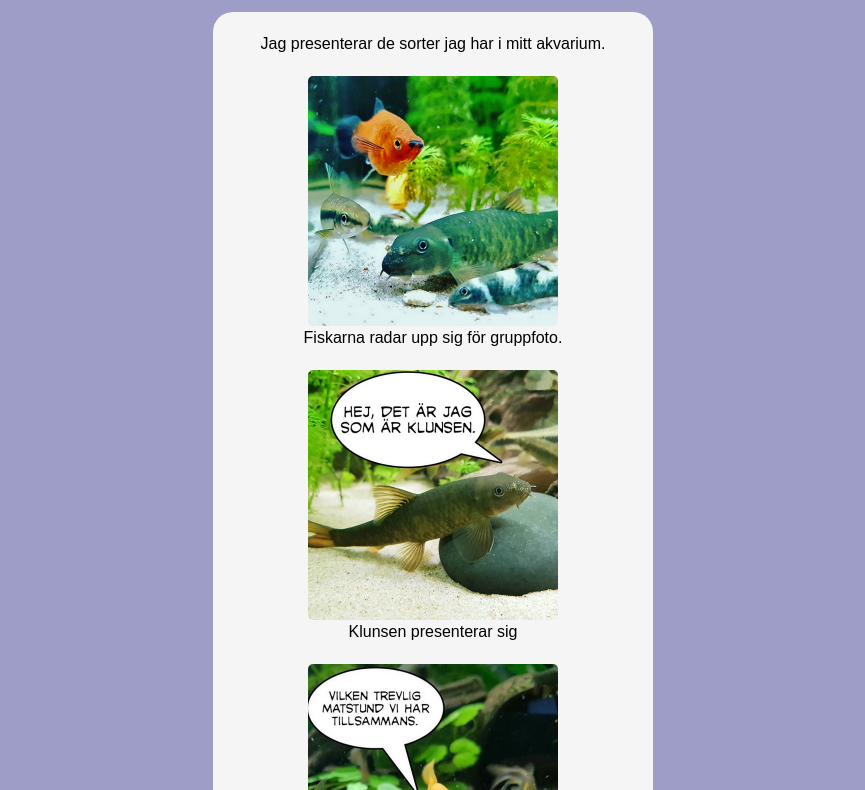
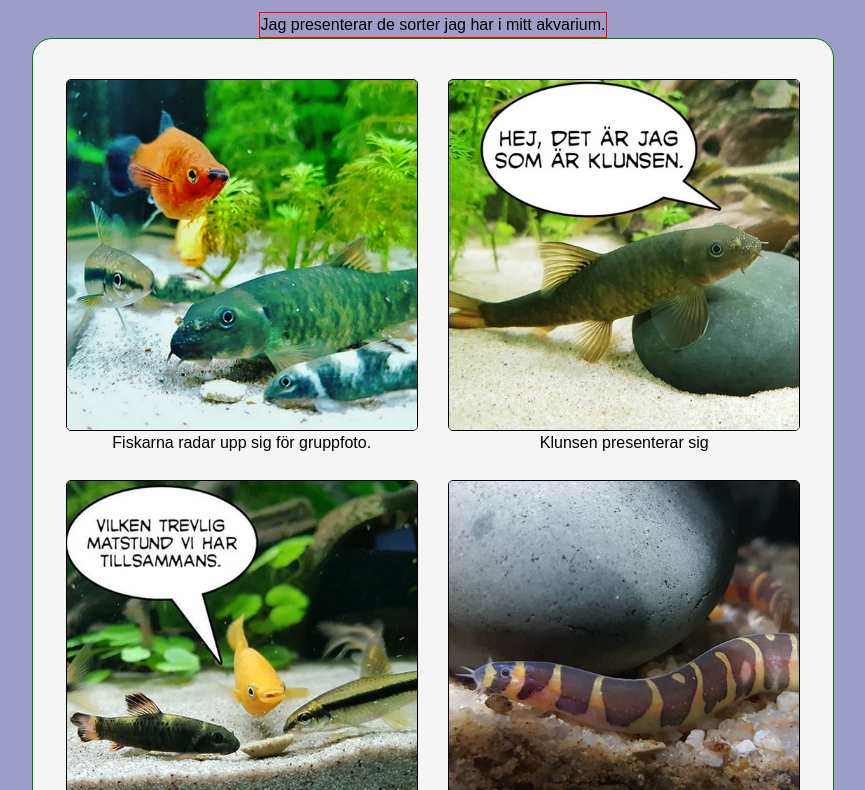
Before and after one commit to Carinalak/Medieinstitutet-MinHobby, a website built with Vite: page vite-project/index.html in a window 1280 px wide. Shown: the part 87-877 px from the top of the page, without its empty margins (207-1072 px from the left). Built offline with nearby package versions, Linux system fonts and the light colour scheme.

Commit message:
:lipstick: Did the page responsive

```diff
--- a/vite-project/main.js
+++ b/vite-project/main.js
@@ -3,9 +3,10 @@ import './style.css'
 
 document.querySelector('#header').innerHTML = `
   <h1>Akvariesidan</h1>
+  <div class="text-box">Jag presenterar de sorter jag har i mitt akvarium.</div>
 `
 document.querySelector('#mainContainer').innerHTML = `
-  <div class="text-box">Jag presenterar de sorter jag har i mitt akvarium.<div>
+
 
   <div class="image-box">
     <img class="fish-image" src="img/familjefoto.jpg" alt="fyra akvariefiskar av olika arter tittar in i kameran och ser roliga ut.">
@@ -32,8 +33,6 @@ document.querySelector('#mainContainer').innerHTML = `
     <img class="fish-image" src="img/goby.jpg" alt="En fin Goby Electric Blue sitter på en sten i ett akvarium">
     <div class="fish-image-text">Gobyn sitter och filosoferar på en sten.</div>
   </div>
-
-
 `
 
 document.querySelector('#footer').innerHTML = `
--- a/vite-project/style.css
+++ b/vite-project/style.css
@@ -8,14 +8,22 @@ body {
 
 }
 
-.text-box {
+#mainContainer {
   background-color: whitesmoke;
+  width: 300px;
   border-radius: 20px;
   padding: 20px;
-  width: 400px;
   display: flex;
   align-items: center;
   flex-direction: column;
+  border: solid 1px green;
+}
+
+.text-box {
+  display: flex;
+  align-items: center;
+  flex-direction: column;
+  border: solid 1px red;
 }
 
 footer {
@@ -38,6 +46,41 @@ footer {
   align-items: center;
   flex-direction: column;
 }
+
+@media screen and (min-width: 600px) {
+  #mainContainer {
+    width: 540px;
+    display: grid;
+    grid-template-columns: repeat(2, 1fr);
+    grid-gap: 5px;
+  }
+
+  .fish-image {
+
+    border-radius: 5px;
+    margin-top: 20px;
+    border: solid 1px black;
+  }
+}
+
+
+@media screen and (min-width: 800px) {
+  #mainContainer {
+    width: 760px;
+    display: grid;
+    grid-template-columns: repeat(2, 1fr);
+    grid-gap: 5px;
+  }
+
+  .fish-image {
+    width: 350px;
+    height: 350px;
+    border-radius: 5px;
+    margin-top: 20px;
+    border: solid 1px black;
+  }
+}
+
 
 
 
```
